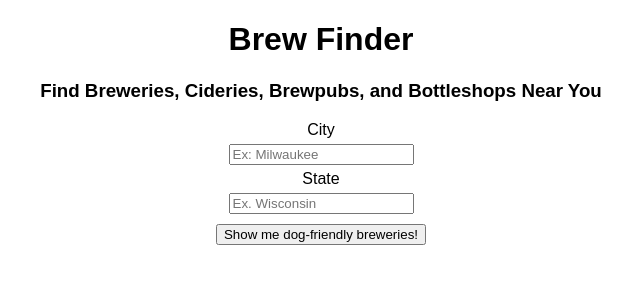
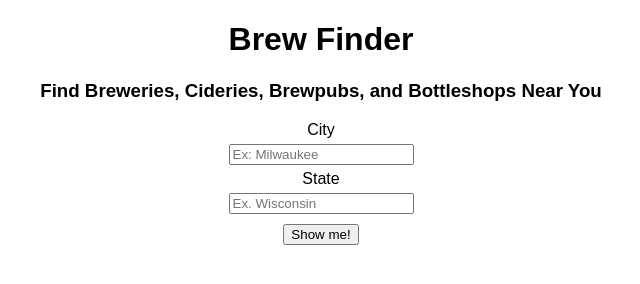
Before and after one commit to jcj3/DFB, a plain HTML site: page index.html in a window 1280 px wide. Shown: the whole page, without its empty margins (319-959 px from the left). Drawn offline with nearby package versions, Linux system fonts and the light colour scheme; a web font is replaced by a local one.

Commit message:
button update

```diff
--- a/index.html
+++ b/index.html
@@ -17,7 +17,7 @@
             <input id="js-citySearch-input" class="search-input" type="text" placeholder="Ex: Milwaukee" required>
           <label>State</label>
             <input id="js-stateSearch-input" class="search-input" type="text" placeholder="Ex. Wisconsin" required>
-          <input type="submit" class="submit" value="Show me dog-friendly breweries!">
+          <input type="submit" class="submit" value="Show me!">
         </form>
           <section id="results" class="hidden">
             <ul id="results-list"></ul>
```
